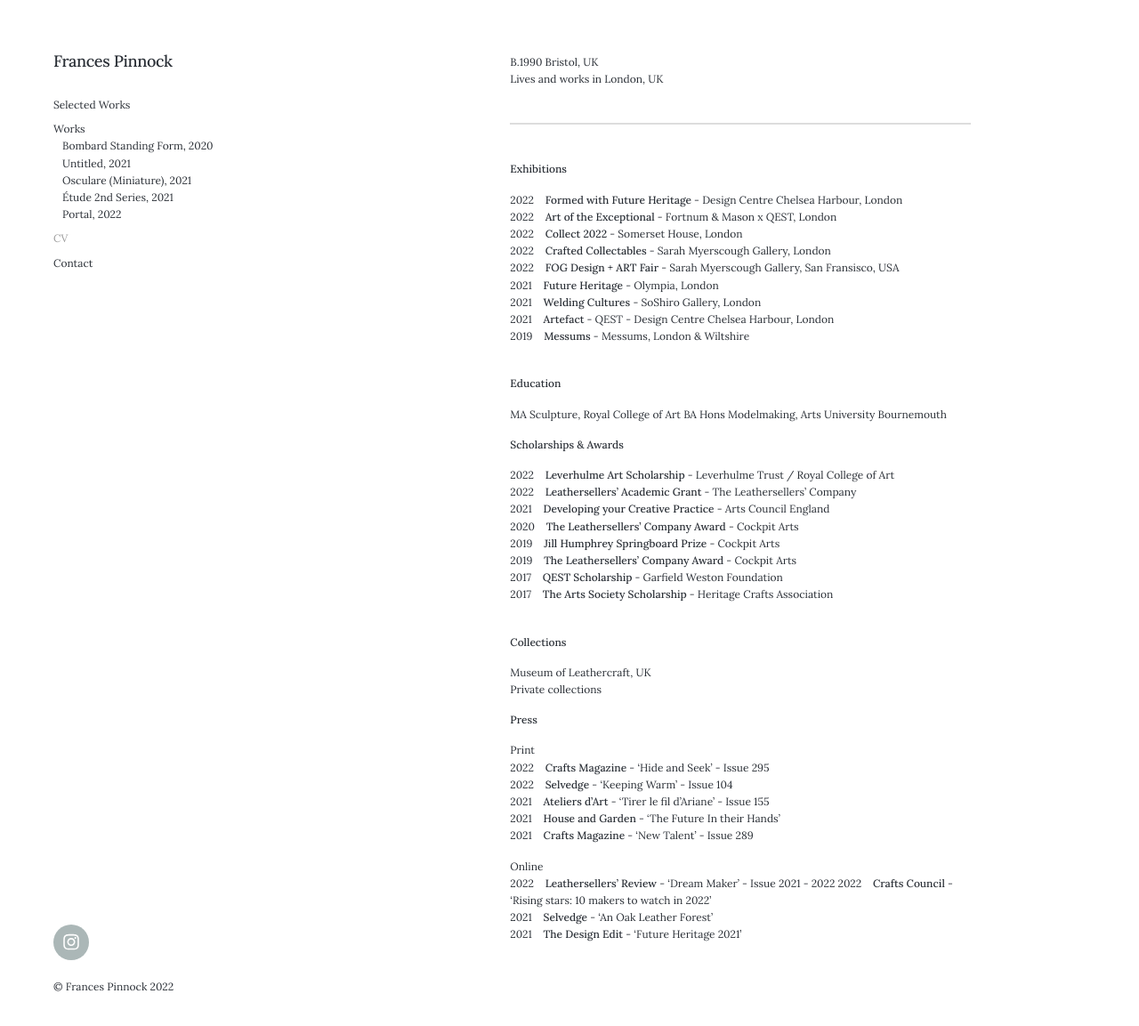
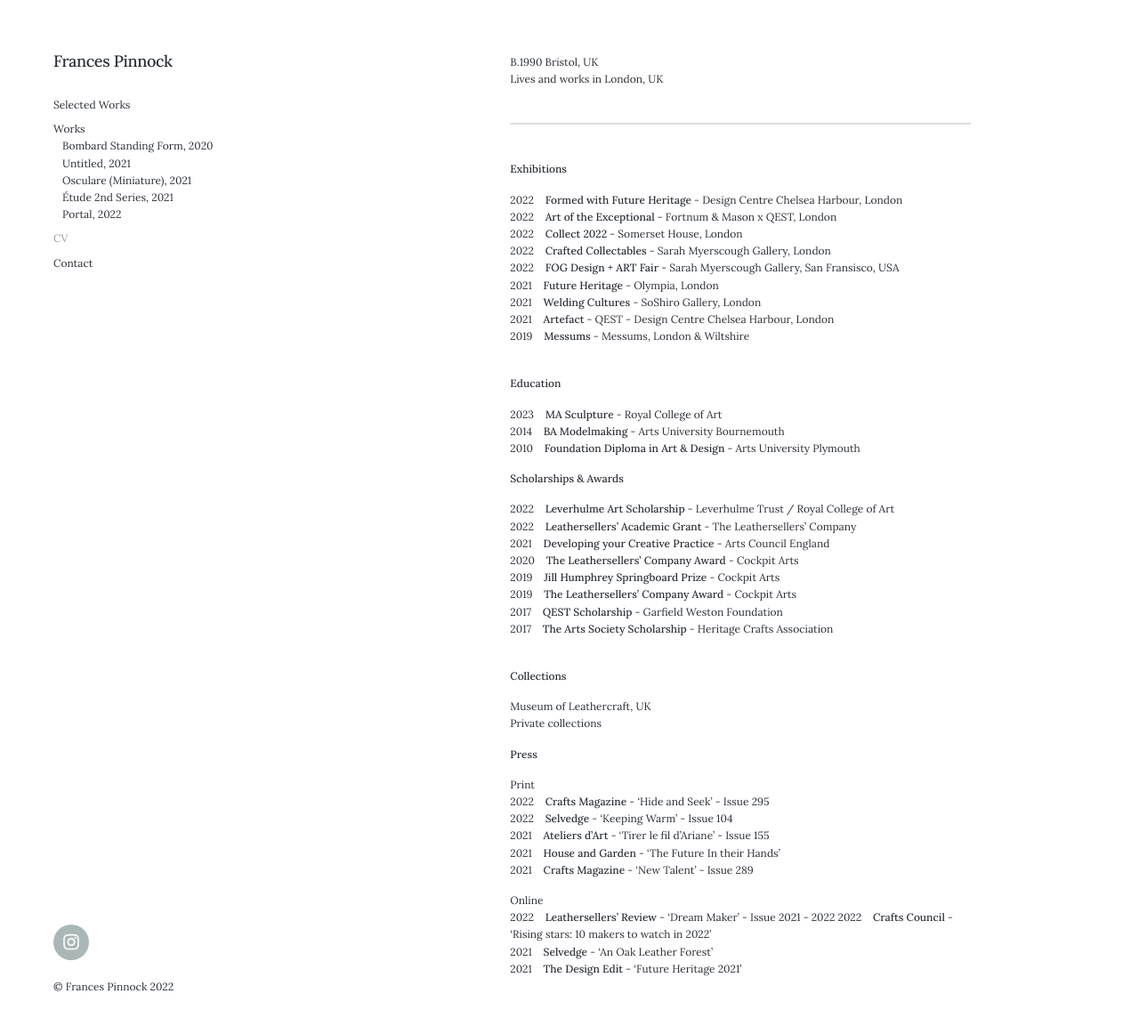
Before and after one commit to francespinnock/francespinnock.github.io, a Jekyll site: the page built from _pages/cv.md, in a window 1280 px wide and 1158 px high. Shown: the top 1153 px of the window at 89% size. Built offline with Jekyll 4.4.1, drawn with Linux system fonts in a browser that asks for light colours; nearby versions of some CDN libraries.

Commit message:
Update cv.md

```diff
--- a/_pages/cv.md
+++ b/_pages/cv.md
@@ -25,8 +25,9 @@ Lives and works in London, UK
 
 **Education**
 
-MA Sculpture, Royal College of Art
-BA Hons Modelmaking, Arts University Bournemouth
+2023&nbsp;&nbsp;&nbsp; **MA Sculpture** - Royal College of Art
+2014&nbsp;&nbsp;&nbsp; **BA Modelmaking** - Arts University Bournemouth
+2010&nbsp;&nbsp;&nbsp; **Foundation Diploma in Art & Design** - Arts University Plymouth
 <br />
 
 
```
